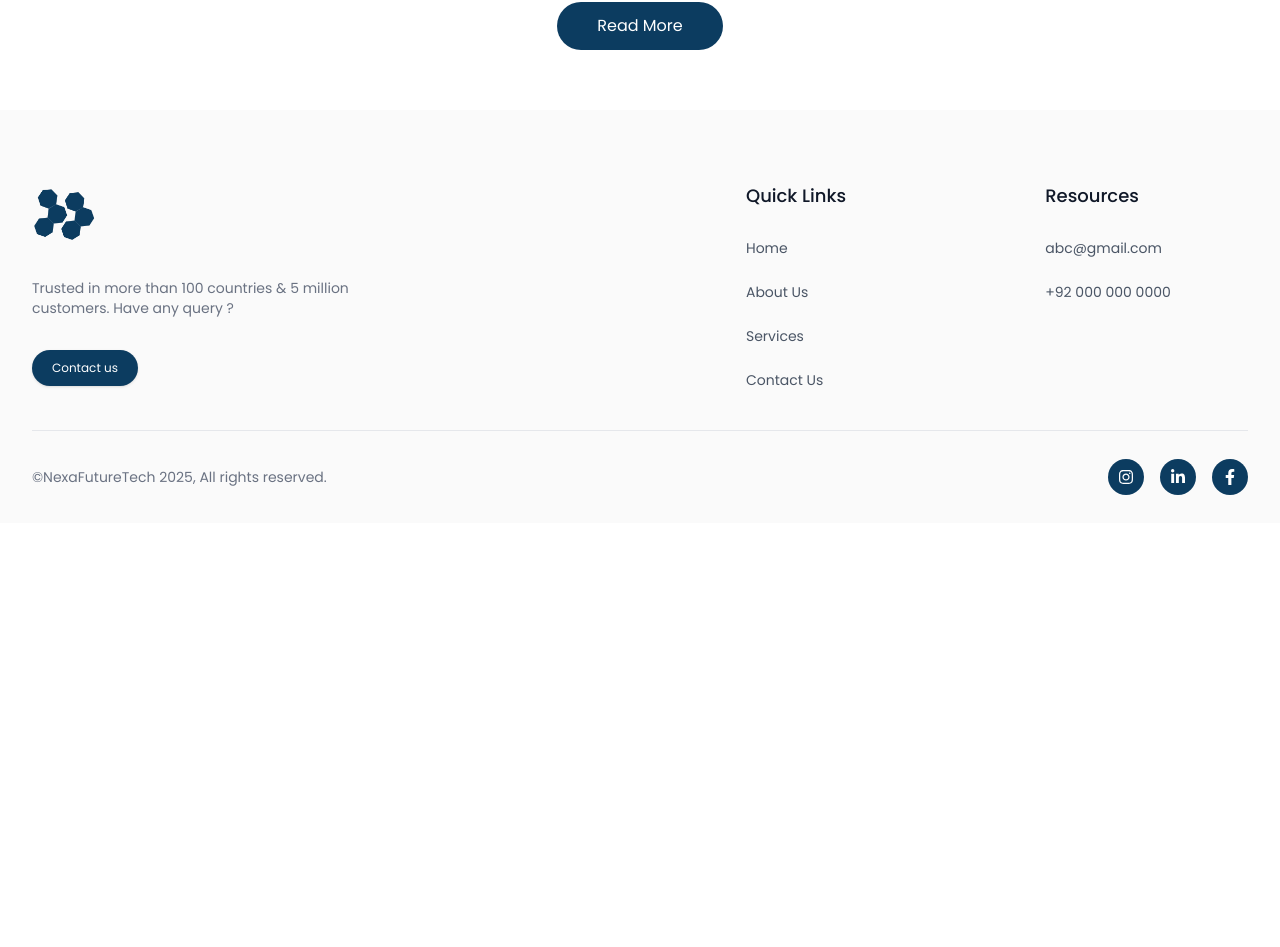
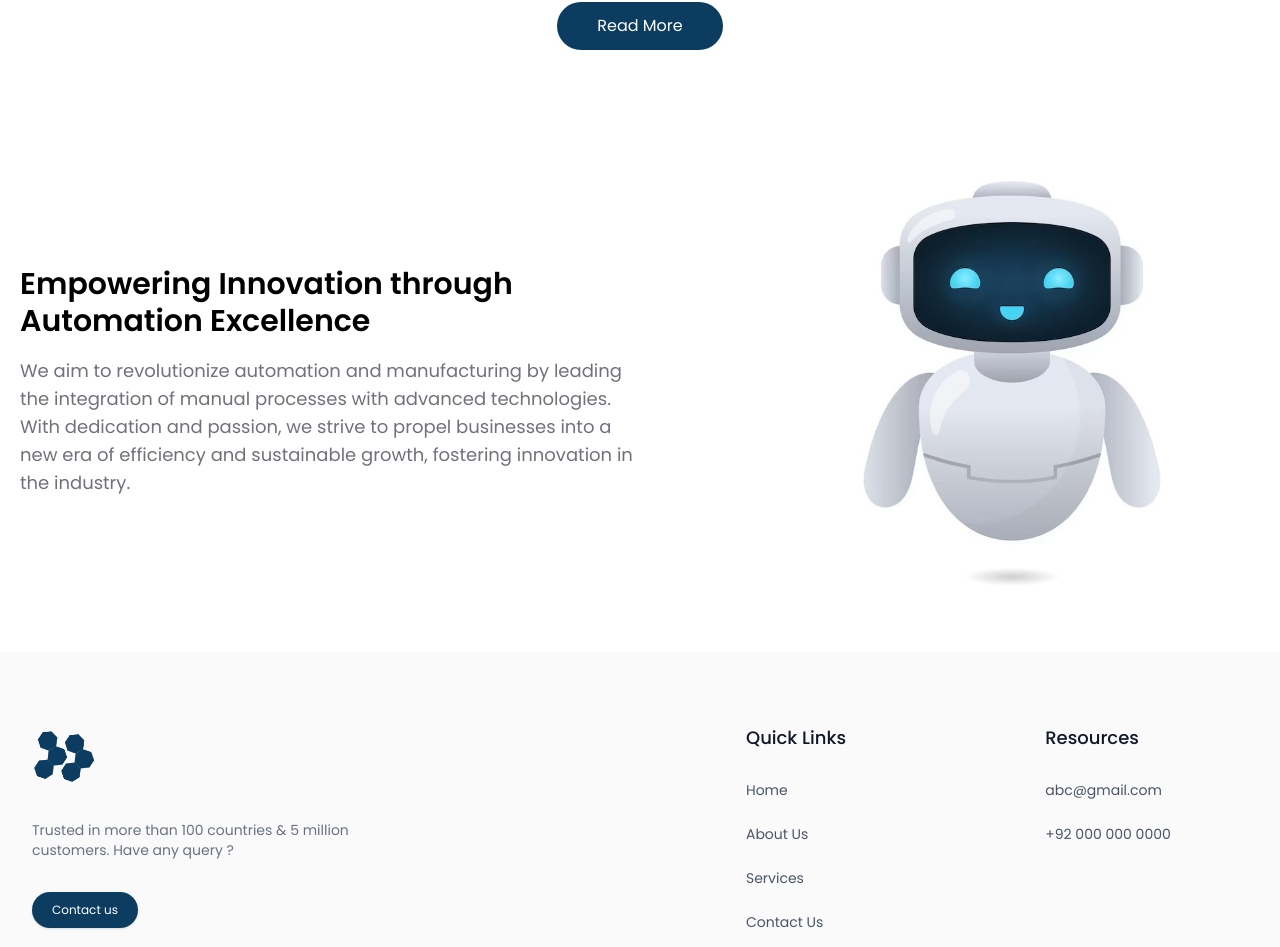
Before and after one commit to hax0-r/fiverr_NexaFutureTech, a Next.js app: page / in a window 1280 px wide. Shown: the part 1302-2249 px from the top of the page. Before the commit the page ends 1825 px from the top, so only its background shows below. Built offline with nearby package versions, Linux system fonts and the light colour scheme.

Commit message:
home page

```diff
--- a/src/app/(Pages)/home/page.tsx
+++ b/src/app/(Pages)/home/page.tsx
@@ -1,6 +1,7 @@
 import Wrapper from '@/app/Wrapper'
 import React from 'react'
 import img from '../../../Assets/robot.png'
+import img1 from '../../../Assets/img1.jpg'
 import Image from 'next/image'
 import Cards from '@/app/Components/Cards';
 import Link from 'next/link';
@@ -27,9 +28,20 @@ const Home = () => {
                 <div className="grid md:grid-cols-3 sm:grid-cols-2 grid-cols-1 md:mt-12 mt-8 md:gap-8 gap-4">
                     <Cards />
                 </div>
-                    <div className="flex items-center justify-center w-full mt-10">
-                        <Link href={"/services"} className='px-10 py-3 block bg-primary transition-all duration-500 hover:opacity-80 text-white rounded-full'>Read More</Link>
-                    </div>
+                <div className="flex items-center justify-center w-full mt-10">
+                    <Link href={"/services"} className='px-10 py-3 block bg-primary transition-all duration-500 hover:opacity-80 text-white rounded-full'>Read More</Link>
+                </div>
+            </div>
+
+            <div className="max-w-7xl w-full flex items-center justify-between md:flex-row flex-col gap-6 mx-auto p-5 md:mt-20 mt-10">
+                <div className="md:max-w-[50%] w-full">
+                    <h2 className='font-semibold leading-tight text-3xl'>Empowering Innovation through Automation Excellence</h2>
+                    <p className='text-zinc-500 md:text-lg mt-4'>We aim to revolutionize automation and manufacturing by leading the integration of manual processes with advanced technologies. With dedication and passion, we strive to propel businesses into a new era of efficiency and sustainable growth, fostering innovation in the industry.</p>
+                </div>
+                <div className="md:max-w-[40%] w-full">
+                    <Image src={img1} alt='img' />
+                </div>
+
             </div>
 
         </Wrapper>
```
Also changed, not shown: src/Assets/img1.avif (added), src/Assets/img1.jpg (added).
